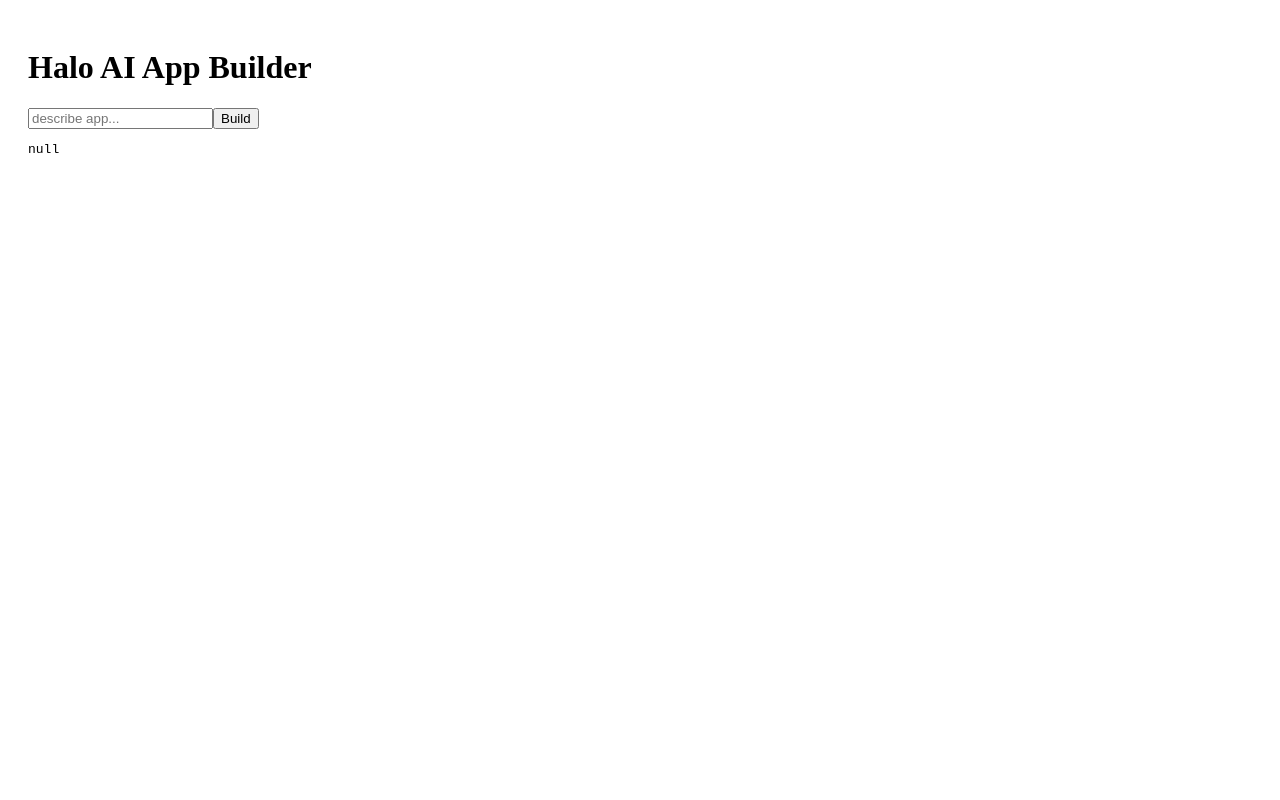
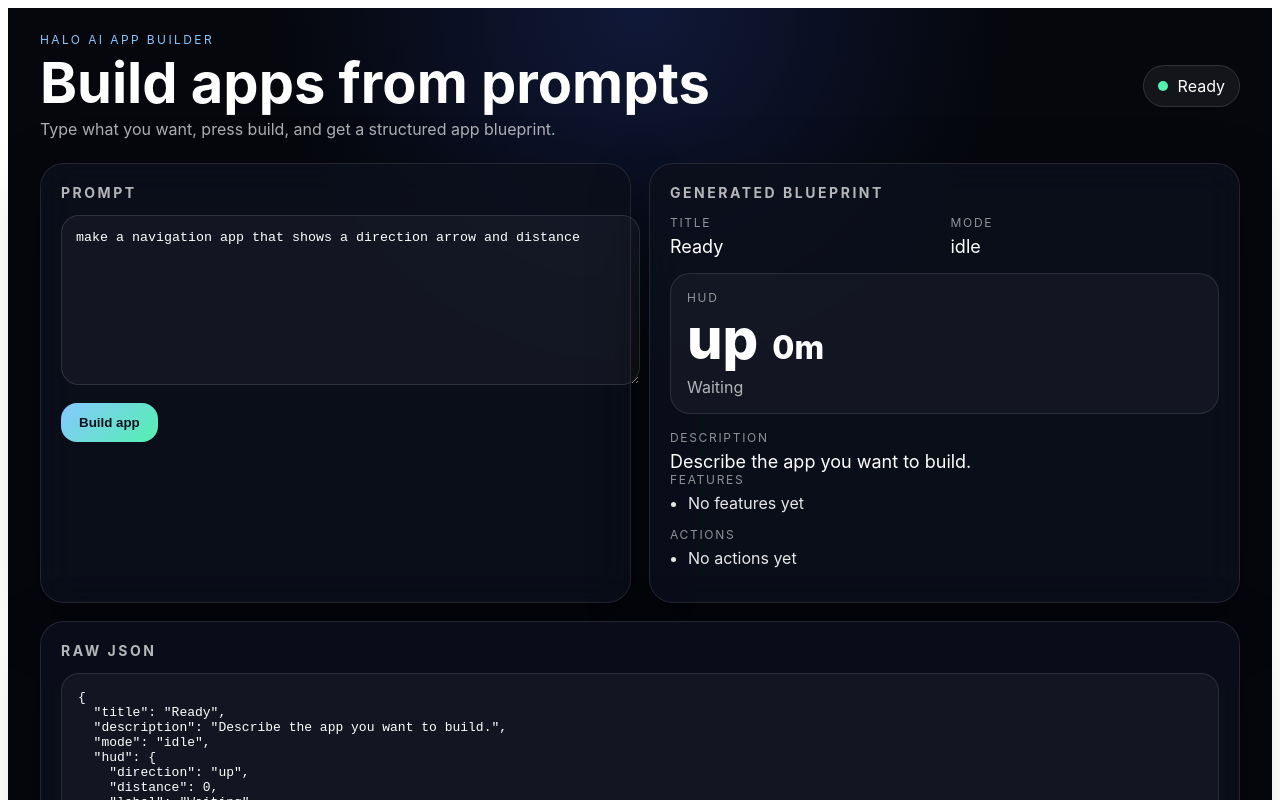
Before and after one commit to miromnb-coder/Ai-tekem-, a Next.js app: page / in a window 1280 px wide. Shown: the top 800 px of the page. Built offline with nearby package versions, Linux system fonts and the light colour scheme.

Commit message:
Update page.tsx

```diff
--- a/app/page.tsx
+++ b/app/page.tsx
@@ -2,33 +2,300 @@
 
 import { useState } from "react";
 
+type Blueprint = {
+  title: string;
+  description: string;
+  mode: string;
+  hud: {
+    direction: "left" | "right" | "up" | "down";
+    distance: number;
+    label: string;
+  };
+  features: string[];
+  actions: string[];
+  status: string;
+};
+
+const emptyBlueprint: Blueprint = {
+  title: "Ready",
+  description: "Describe the app you want to build.",
+  mode: "idle",
+  hud: { direction: "up", distance: 0, label: "Waiting" },
+  features: [],
+  actions: [],
+  status: "idle",
+};
+
 export default function Page() {
-  const [prompt, setPrompt] = useState("");
-  const [result, setResult] = useState<any>(null);
+  const [prompt, setPrompt] = useState(
+    "make a navigation app that shows a direction arrow and distance"
+  );
+  const [loading, setLoading] = useState(false);
+  const [blueprint, setBlueprint] = useState<Blueprint>(emptyBlueprint);
+  const [error, setError] = useState<string>("");
 
   async function build() {
+    setLoading(true);
+    setError("");
+
+    try {
       const res = await fetch("/api/build", {
         method: "POST",
+        headers: {
+          "Content-Type": "application/json",
+        },
         body: JSON.stringify({ prompt }),
       });
 
       const data = await res.json();
-    setResult(data);
+
+      if (!res.ok) {
+        throw new Error(data?.error || "Build failed");
+      }
+
+      setBlueprint(data.blueprint ?? emptyBlueprint);
+    } catch (e) {
+      setError(e instanceof Error ? e.message : "Unknown error");
+    } finally {
+      setLoading(false);
+    }
   }
 
   return (
-    <div style={{ padding: 20 }}>
-      <h1>Halo AI App Builder</h1>
+    <main style={styles.page}>
+      <section style={styles.header}>
+        <div>
+          <p style={styles.kicker}>HALO AI APP BUILDER</p>
+          <h1 style={styles.title}>Build apps from prompts</h1>
+          <p style={styles.subtext}>
+            Type what you want, press build, and get a structured app blueprint.
+          </p>
+        </div>
 
-      <input
+        <div style={styles.pill}>
+          <span style={styles.dot} />
+          {loading ? "Building..." : "Ready"}
+        </div>
+      </section>
+
+      <section style={styles.grid}>
+        <div style={styles.card}>
+          <h2 style={styles.cardTitle}>Prompt</h2>
+          <textarea
             value={prompt}
             onChange={(e) => setPrompt(e.target.value)}
-        placeholder="describe app..."
+            style={styles.textarea}
+            placeholder="Describe your app..."
           />
+          <button onClick={build} style={styles.button}>
+            {loading ? "Building..." : "Build app"}
+          </button>
+          {error ? <p style={styles.error}>{error}</p> : null}
+        </div>
 
-      <button onClick={build}>Build</button>
+        <div style={styles.card}>
+          <h2 style={styles.cardTitle}>Generated blueprint</h2>
+          <div style={styles.blueprintTop}>
+            <div>
+              <p style={styles.label}>Title</p>
+              <p style={styles.value}>{blueprint.title}</p>
+            </div>
+            <div>
+              <p style={styles.label}>Mode</p>
+              <p style={styles.value}>{blueprint.mode}</p>
+            </div>
+          </div>
 
-      <pre>{JSON.stringify(result, null, 2)}</pre>
+          <div style={styles.hudBox}>
+            <p style={styles.label}>HUD</p>
+            <div style={styles.hudRow}>
+              <span style={styles.arrow}>{blueprint.hud.direction}</span>
+              <span style={styles.distance}>{blueprint.hud.distance}m</span>
             </div>
+            <p style={styles.hudLabel}>{blueprint.hud.label}</p>
+          </div>
+
+          <p style={styles.label}>Description</p>
+          <p style={styles.value}>{blueprint.description}</p>
+
+          <p style={styles.label}>Features</p>
+          <ul style={styles.list}>
+            {blueprint.features.length ? (
+              blueprint.features.map((item) => <li key={item}>{item}</li>)
+            ) : (
+              <li>No features yet</li>
+            )}
+          </ul>
+
+          <p style={styles.label}>Actions</p>
+          <ul style={styles.list}>
+            {blueprint.actions.length ? (
+              blueprint.actions.map((item) => <li key={item}>{item}</li>)
+            ) : (
+              <li>No actions yet</li>
+            )}
+          </ul>
+        </div>
+
+        <div style={{ ...styles.card, gridColumn: "1 / -1" }}>
+          <h2 style={styles.cardTitle}>Raw JSON</h2>
+          <pre style={styles.pre}>{JSON.stringify(blueprint, null, 2)}</pre>
+        </div>
+      </section>
+    </main>
   );
 }
+
+const styles: Record<string, React.CSSProperties> = {
+  page: {
+    minHeight: "100vh",
+    padding: 24,
+    background:
+      "radial-gradient(circle at top, rgba(64, 104, 255, 0.18), transparent 32%), #05070d",
+    color: "#fff",
+    fontFamily:
+      'Inter, ui-sans-serif, system-ui, -apple-system, BlinkMacSystemFont, "Segoe UI", sans-serif',
+  },
+  header: {
+    maxWidth: 1200,
+    margin: "0 auto 24px",
+    display: "flex",
+    justifyContent: "space-between",
+    alignItems: "center",
+    gap: 16,
+    flexWrap: "wrap",
+  },
+  kicker: {
+    margin: 0,
+    fontSize: 12,
+    letterSpacing: "0.2em",
+    color: "#86c8ff",
+  },
+  title: {
+    margin: "8px 0",
+    fontSize: "clamp(32px, 5vw, 56px)",
+    lineHeight: 1,
+  },
+  subtext: {
+    margin: 0,
+    color: "rgba(255,255,255,0.68)",
+    maxWidth: 700,
+  },
+  pill: {
+    display: "flex",
+    alignItems: "center",
+    gap: 10,
+    padding: "10px 14px",
+    borderRadius: 999,
+    background: "rgba(255,255,255,0.06)",
+    border: "1px solid rgba(255,255,255,0.12)",
+  },
+  dot: {
+    width: 10,
+    height: 10,
+    borderRadius: "50%",
+    background: "#53f0b0",
+  },
+  grid: {
+    maxWidth: 1200,
+    margin: "0 auto",
+    display: "grid",
+    gridTemplateColumns: "repeat(2, minmax(0, 1fr))",
+    gap: 18,
+  },
+  card: {
+    padding: 20,
+    borderRadius: 24,
+    background: "rgba(12,16,28,0.86)",
+    border: "1px solid rgba(255,255,255,0.10)",
+    boxShadow: "0 20px 60px rgba(0,0,0,0.35)",
+    backdropFilter: "blur(18px)",
+  },
+  cardTitle: {
+    margin: "0 0 14px",
+    fontSize: 14,
+    letterSpacing: "0.18em",
+    textTransform: "uppercase",
+    color: "rgba(255,255,255,0.7)",
+  },
+  textarea: {
+    width: "100%",
+    minHeight: 140,
+    borderRadius: 18,
+    border: "1px solid rgba(255,255,255,0.12)",
+    background: "rgba(255,255,255,0.04)",
+    color: "#fff",
+    padding: 14,
+    outline: "none",
+    resize: "vertical",
+    marginBottom: 14,
+  },
+  button: {
+    padding: "12px 18px",
+    borderRadius: 16,
+    border: "none",
+    background: "linear-gradient(135deg, #86c8ff, #53f0b0)",
+    color: "#04111f",
+    fontWeight: 700,
+    cursor: "pointer",
+  },
+  error: {
+    marginTop: 12,
+    color: "#ff8e8e",
+  },
+  blueprintTop: {
+    display: "grid",
+    gridTemplateColumns: "repeat(2, minmax(0, 1fr))",
+    gap: 12,
+    marginBottom: 16,
+  },
+  label: {
+    margin: "0 0 6px",
+    fontSize: 12,
+    letterSpacing: "0.14em",
+    textTransform: "uppercase",
+    color: "rgba(255,255,255,0.55)",
+  },
+  value: {
+    margin: 0,
+    fontSize: 18,
+  },
+  hudBox: {
+    marginBottom: 16,
+    padding: 16,
+    borderRadius: 20,
+    border: "1px solid rgba(255,255,255,0.10)",
+    background: "rgba(255,255,255,0.04)",
+  },
+  hudRow: {
+    display: "flex",
+    alignItems: "baseline",
+    gap: 14,
+  },
+  arrow: {
+    fontSize: 56,
+    lineHeight: 1,
+    fontWeight: 800,
+  },
+  distance: {
+    fontSize: 32,
+    fontWeight: 800,
+  },
+  hudLabel: {
+    margin: "10px 0 0",
+    color: "rgba(255,255,255,0.68)",
+  },
+  list: {
+    margin: "0 0 14px",
+    paddingLeft: 18,
+    color: "rgba(255,255,255,0.9)",
+  },
+  pre: {
+    margin: 0,
+    padding: 16,
+    borderRadius: 18,
+    overflow: "auto",
+    background: "rgba(255,255,255,0.04)",
+    border: "1px solid rgba(255,255,255,0.10)",
+  },
+};
```
Lines whose indentation alone changed are shown as unchanged.
